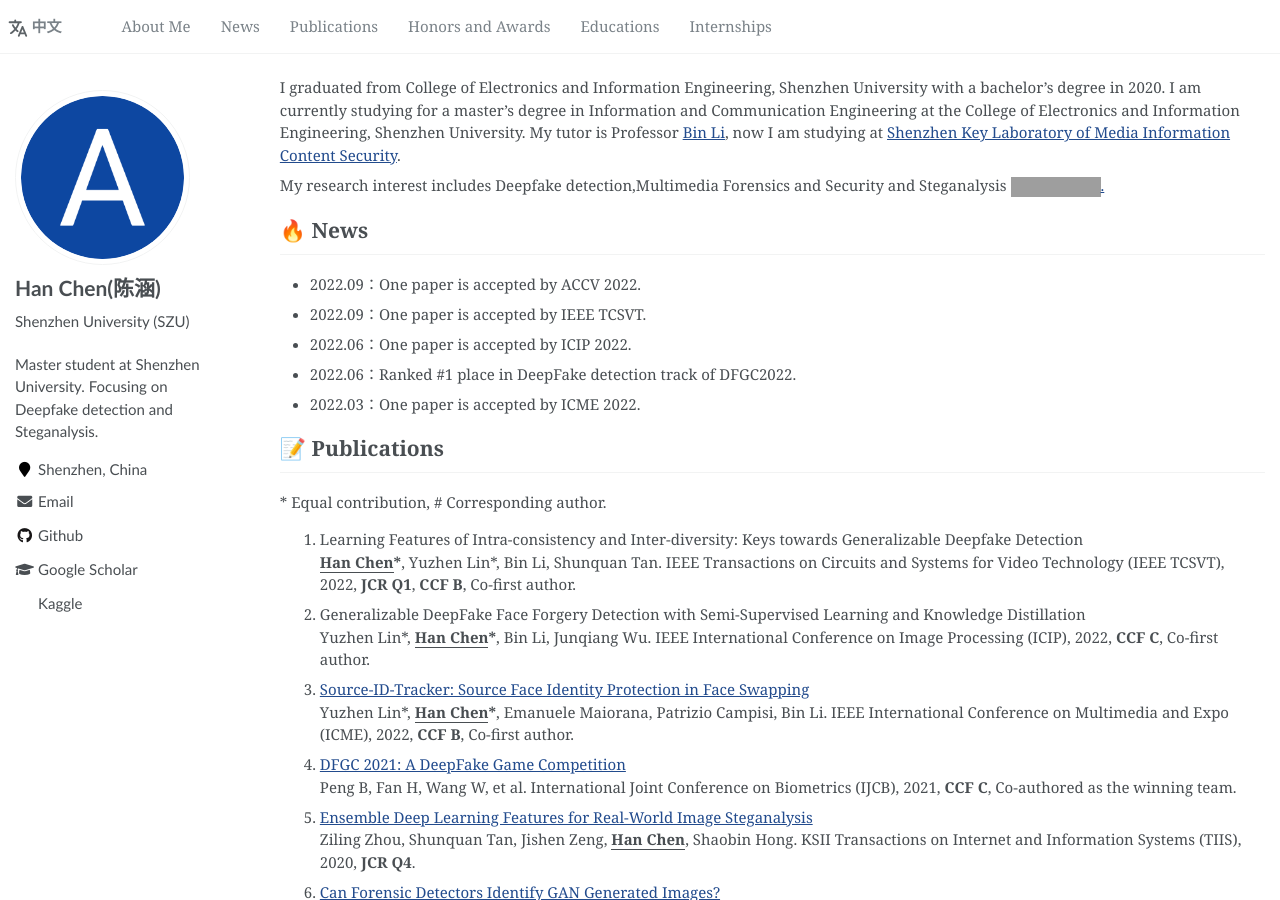
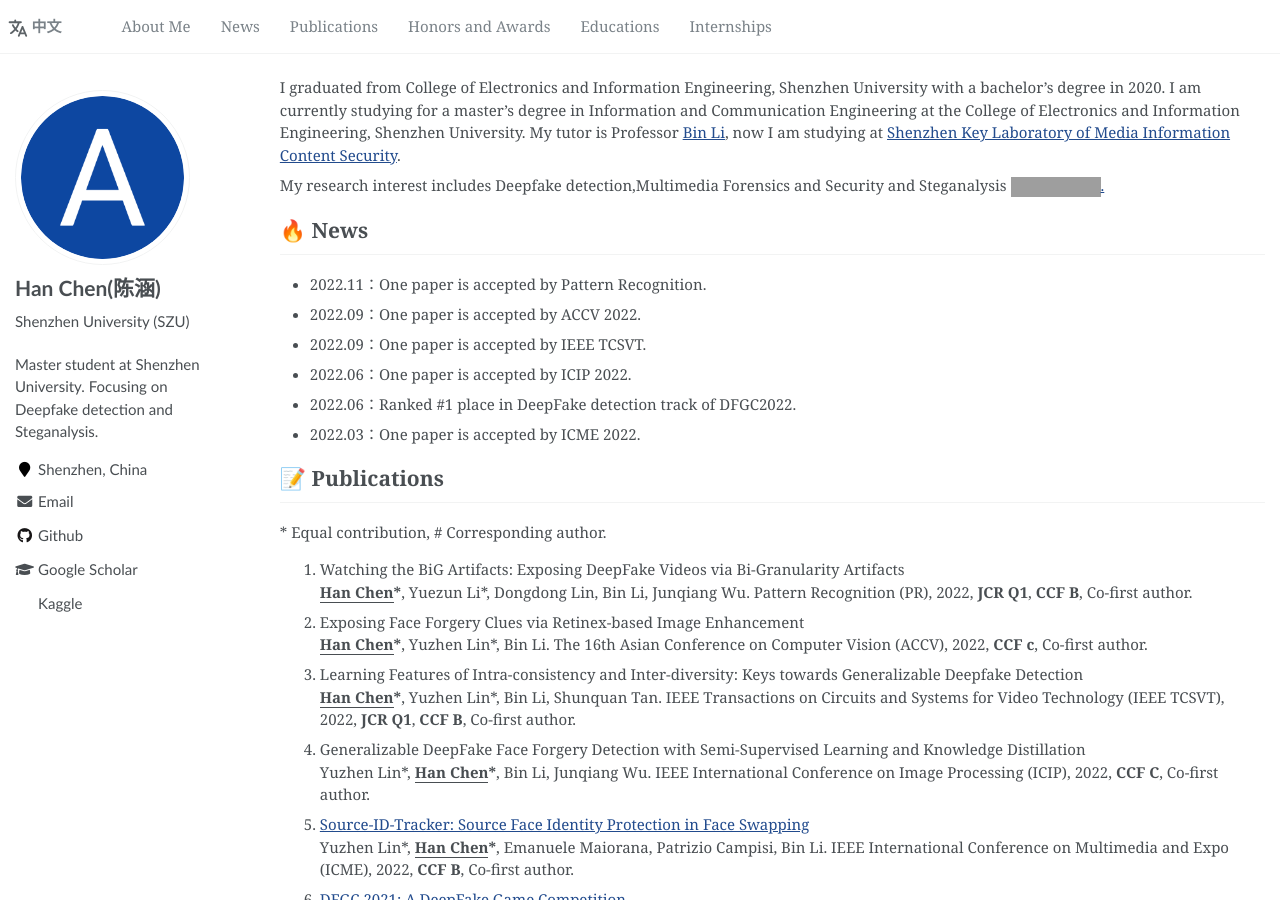
Before and after one commit to chenhanch/chenhanch.github.io, a Jekyll site: the page built from _pages/about.md, in a window 1280 px wide and 900 px high. Built offline with Jekyll 4.4.1, drawn with Linux system fonts in a browser that asks for light colours; grey boxes are pictures that could not be loaded.

Commit message:
update 20221114

```diff
--- a/_pages/about.md
+++ b/_pages/about.md
@@ -18,6 +18,7 @@ My research interest includes Deepfake detection,Multimedia Forensics and Securi
 
 <span class='anchor' id='-news'></span>
 
+* 2022.11：One paper is accepted by Pattern Recognition.
 * 2022.09：One paper is accepted by ACCV 2022.
 * 2022.09：One paper is accepted by IEEE TCSVT.
 * 2022.06：One paper is accepted by ICIP 2022.
@@ -30,13 +31,15 @@ My research interest includes Deepfake detection,Multimedia Forensics and Securi
 
 \* Equal contribution, # Corresponding author.
 
-1. Learning Features of Intra-consistency and Inter-diversity: Keys towards Generalizable Deepfake Detection <br/>**<u>Han Chen</u>\***, Yuzhen Lin\*, Bin Li, Shunquan Tan. IEEE Transactions on Circuits and Systems for Video Technology (IEEE TCSVT), 2022,  **JCR Q1**, **CCF B**, Co-first author.
-2. Generalizable DeepFake Face Forgery Detection with Semi-Supervised Learning and Knowledge Distillation <br/>Yuzhen Lin\*, **<u>Han Chen</u>\***, Bin Li, Junqiang Wu. IEEE International Conference on Image Processing (ICIP), 2022, **CCF C**, Co-first author.
-3. [Source-ID-Tracker: Source Face Identity Protection in Face Swapping](https://ieeexplore.ieee.org/abstract/document/9859600/) <br/>Yuzhen Lin\*, **<u>Han Chen</u>\***, Emanuele Maiorana, Patrizio Campisi, Bin Li. IEEE International Conference on Multimedia and Expo (ICME), 2022, **CCF B**, Co-first author.
-4. [DFGC 2021: A DeepFake Game Competition](https://ieeexplore.ieee.org/abstract/document/9484387) <br/>Peng B, Fan H, Wang W, et al. International Joint Conference on Biometrics (IJCB), 2021, **CCF C**, Co-authored as the winning team.
-5. [Ensemble Deep Learning Features for Real-World Image Steganalysis](https://www.koreascience.or.kr/article/JAKO202009135419236.page) <br/>Ziling Zhou, Shunquan Tan, Jishen Zeng, **<u>Han Chen</u>**, Shaobin Hong. KSII Transactions on Internet and Information Systems (TIIS), 2020, **JCR Q4**.
-6. [Can Forensic Detectors Identify GAN Generated Images?](https://ieeexplore.ieee.org/abstract/document/8659461/) <br/>Haodong Li, **<u>Han Chen</u>**, Bin Li, Shunquan Tan. Asia-Pacific Signal and Information Processing Association Annual Summit and Conference (APSIPA ASC), 2018.
-7. [An Inception-Based Data-Driven Ensemble Approach to Camera Model Identification](https://ieeexplore.ieee.org/abstract/document/8630774/) <br/>Anselmo Ferreira, **<u>Han Chen</u>**, Bin Li, Jiwu Huang. IEEE International Workshop on Information Forensics and Security (WIFS), 2018.
+1. Watching the BiG Artifacts: Exposing DeepFake Videos via Bi-Granularity Artifacts <br/>**<u>Han Chen</u>\***, Yuezun Li\*, Dongdong Lin, Bin Li, Junqiang Wu. Pattern Recognition (PR), 2022,  **JCR Q1**, **CCF B**, Co-first author.
+2. Exposing Face Forgery Clues via Retinex-based Image Enhancement <br/>**<u>Han Chen</u>\***, Yuzhen Lin\*, Bin Li. The 16th Asian Conference on Computer Vision (ACCV), 2022,  **CCF c**, Co-first author.
+3. Learning Features of Intra-consistency and Inter-diversity: Keys towards Generalizable Deepfake Detection <br/>**<u>Han Chen</u>\***, Yuzhen Lin\*, Bin Li, Shunquan Tan. IEEE Transactions on Circuits and Systems for Video Technology (IEEE TCSVT), 2022,  **JCR Q1**, **CCF B**, Co-first author.
+4. Generalizable DeepFake Face Forgery Detection with Semi-Supervised Learning and Knowledge Distillation <br/>Yuzhen Lin\*, **<u>Han Chen</u>\***, Bin Li, Junqiang Wu. IEEE International Conference on Image Processing (ICIP), 2022, **CCF C**, Co-first author.
+5. [Source-ID-Tracker: Source Face Identity Protection in Face Swapping](https://ieeexplore.ieee.org/abstract/document/9859600/) <br/>Yuzhen Lin\*, **<u>Han Chen</u>\***, Emanuele Maiorana, Patrizio Campisi, Bin Li. IEEE International Conference on Multimedia and Expo (ICME), 2022, **CCF B**, Co-first author.
+6. [DFGC 2021: A DeepFake Game Competition](https://ieeexplore.ieee.org/abstract/document/9484387) <br/>Peng B, Fan H, Wang W, et al. International Joint Conference on Biometrics (IJCB), 2021, **CCF C**, Co-authored as the winning team.
+7. [Ensemble Deep Learning Features for Real-World Image Steganalysis](https://www.koreascience.or.kr/article/JAKO202009135419236.page) <br/>Ziling Zhou, Shunquan Tan, Jishen Zeng, **<u>Han Chen</u>**, Shaobin Hong. KSII Transactions on Internet and Information Systems (TIIS), 2020, **JCR Q4**.
+8. [Can Forensic Detectors Identify GAN Generated Images?](https://ieeexplore.ieee.org/abstract/document/8659461/) <br/>Haodong Li, **<u>Han Chen</u>**, Bin Li, Shunquan Tan. Asia-Pacific Signal and Information Processing Association Annual Summit and Conference (APSIPA ASC), 2018.
+9. [An Inception-Based Data-Driven Ensemble Approach to Camera Model Identification](https://ieeexplore.ieee.org/abstract/document/8630774/) <br/>Anselmo Ferreira, **<u>Han Chen</u>**, Bin Li, Jiwu Huang. IEEE International Workshop on Information Forensics and Security (WIFS), 2018.
 
 # 🎖 Honors and Awards
 
```
Also changed, not shown: Gemfile.lock.
